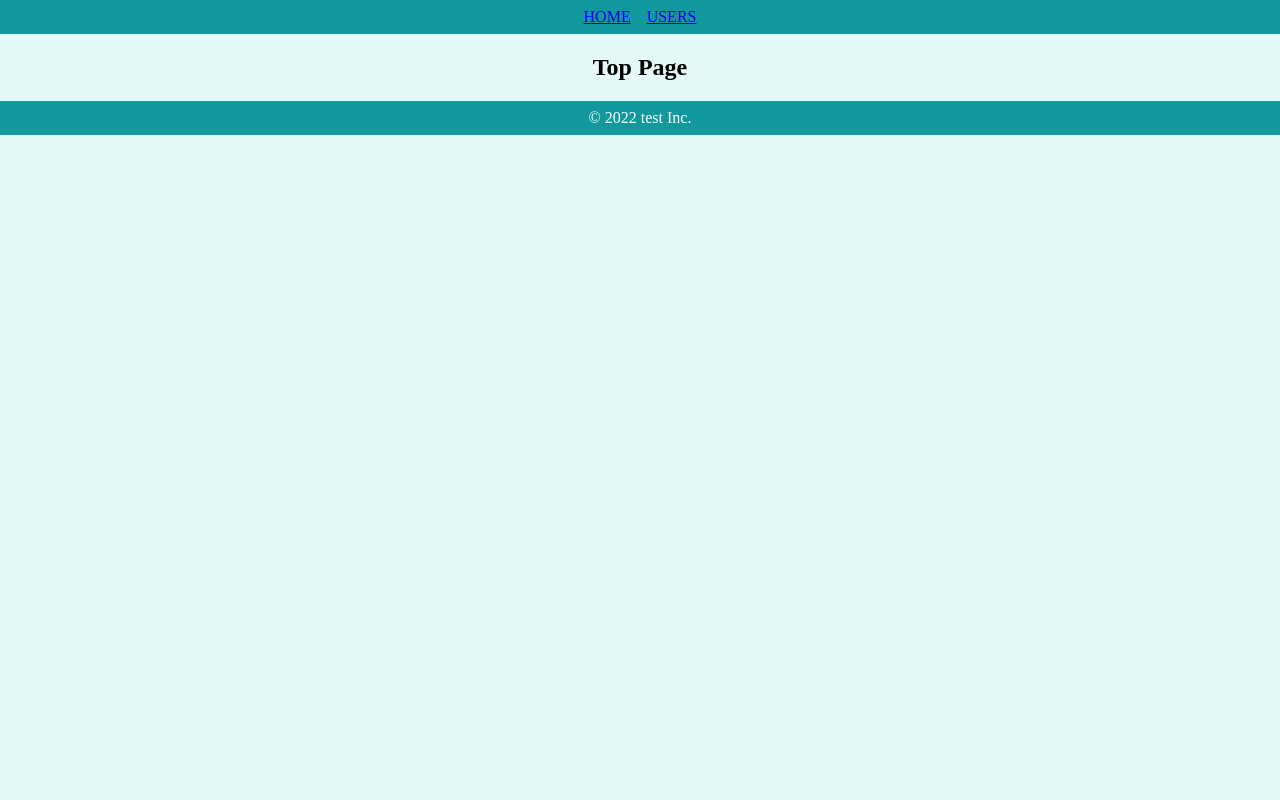
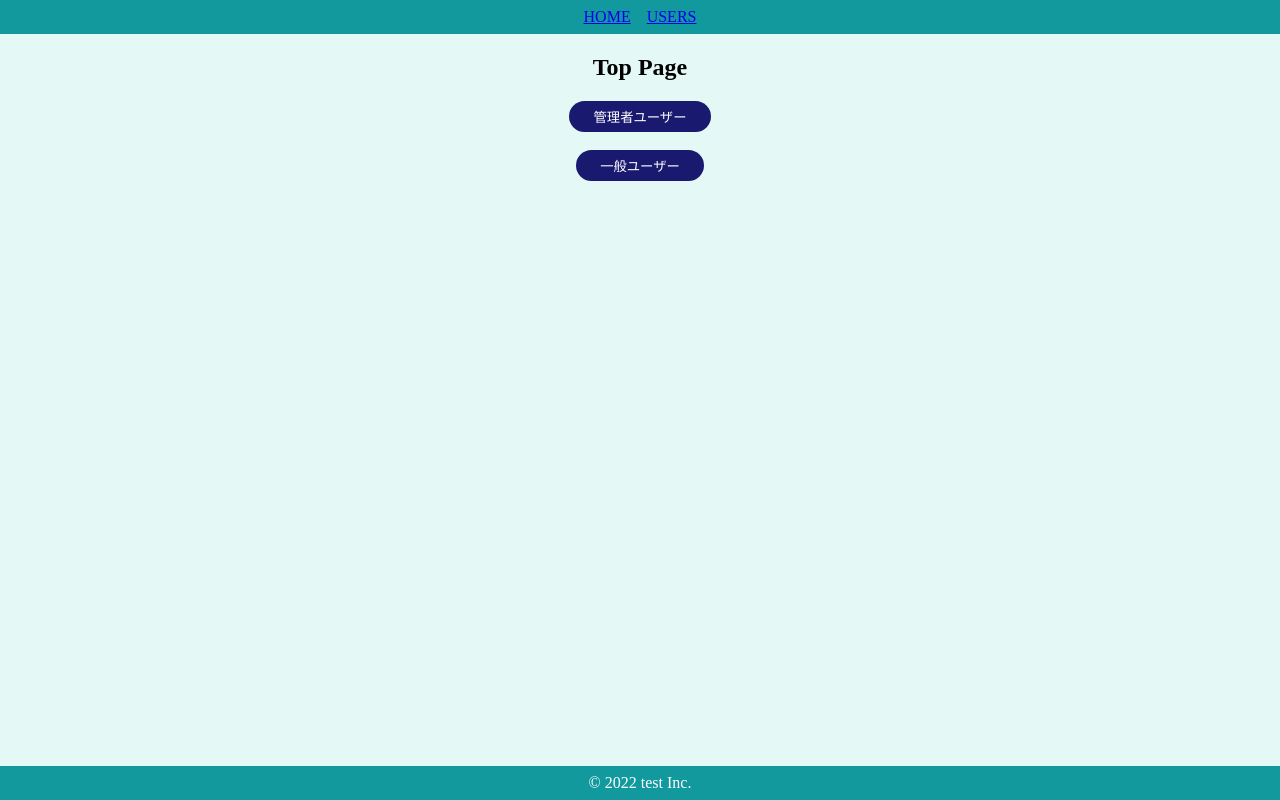
Before and after one commit to uda-gawa04/React_AtomicDesign, a React (Create React App) app: page / in a window 1280 px wide. Built offline with nearby package versions, Linux system fonts and the light colour scheme.

Commit message:
グローバルstateを使用しない書き方

```diff
--- a/src/components/atoms/button/SecondaryButton.jsx
+++ b/src/components/atoms/button/SecondaryButton.jsx
@@ -3,11 +3,11 @@
 
 // どんな言葉でもボタンとして生成できるようにする
 export const SecondaryButton = (props) => {
-  const { children } = props;
-  return <SButton>{children}</SButton>;
+  const { children, onClick } = props;
+  return <SButton onClick={onClick}>{children}</SButton>;
 };
 
 const SButton = styled(BaseButton)`
-  background-color: #ccc;
+  background-color: #191970;
   color: #fff;
 `;
--- a/src/components/atoms/layout/Footer.jsx
+++ b/src/components/atoms/layout/Footer.jsx
@@ -10,6 +10,6 @@
   text-align: center;
   padding: 8px 0;
   position: fixed;
-  bottom: o;
+  bottom: 0;
   width: 100%;
 `;
--- a/src/components/molecules/user/UserIconwithName.jsx
+++ b/src/components/molecules/user/UserIconwithName.jsx
@@ -1,12 +1,13 @@
 import styled from "styled-components";
 
 export const UserIconwithName = (props) => {
-  const { image, name } = props;
+  const { image, name, isAdmin } = props;
 
   return (
     <SContainer>
       <SImg height={160} width={205} src={image} alt={name} />
       <SName>{name}</SName>
+      {isAdmin && <SEdit>Edit</SEdit>}
     </SContainer>
   );
 };
@@ -25,3 +26,9 @@
   margin: 0;
   color: #40514e;
 `;
+
+const SEdit = styled.span`
+  text-decoration: underline;
+  color: #aaa;
+  cursor: pointer;
+`;
--- a/src/components/organism/user/UserCard.jsx
+++ b/src/components/organism/user/UserCard.jsx
@@ -3,10 +3,10 @@
 import { UserIconwithName } from "../../molecules/user/UserIconwithName";
 
 export const UserCard = (props) => {
-  const { user } = props;
+  const { user, isAdmin } = props;
   return (
     <Card>
-      <UserIconwithName image={user.image} name={user.name} />
+      <UserIconwithName image={user.image} name={user.name} isAdmin={isAdmin} />
       <SDl>
         <dt>mail</dt>
         <dd>{user.email}</dd>
--- a/src/components/pages/Top.jsx
+++ b/src/components/pages/Top.jsx
@@ -1,8 +1,22 @@
+import React from "react";
 import styled from "styled-components";
+import { useHistory } from "react-router-dom";
+import { SecondaryButton } from "../atoms/button/SecondaryButton";
+
 export const Top = () => {
+  const history = useHistory();
+  const onClickAdmin = () =>
+    history.push({ pathname: "/users", state: { isAdmin: true } });
+  const onClickGeneral = () =>
+    history.push({ pathname: "/users", state: { isAdmin: false } });
+
   return (
     <SContainer>
       <h2>Top Page</h2>
+      <SecondaryButton onClick={onClickAdmin}>管理者ユーザー</SecondaryButton>
+      <br />
+      <br />
+      <SecondaryButton onClick={onClickGeneral}>一般ユーザー</SecondaryButton>
     </SContainer>
   );
 };
--- a/src/components/pages/Users.jsx
+++ b/src/components/pages/Users.jsx
@@ -1,6 +1,7 @@
 import styled from "styled-components";
 import { SerchInput } from "../molecules/SerchInput";
 import { UserCard } from "../organism/user/UserCard";
+import { useLocation } from "react-router-dom";
 
 const users = [...Array(10).keys()].map((val) => {
   return {
@@ -17,13 +18,16 @@
 });
 
 export const Users = () => {
+  const { state } = useLocation();
+  const isAdmin = state ? state.isAdmin : false;
+
   return (
     <SContainer>
       <h2>ALL Users</h2>
       <SerchInput />
       <SUserArea>
-        {users.map((user) => (
-          <UserCard key={user.id} user={user} />
+        {users.map((obj) => (
+          <UserCard key={obj.id} user={obj} isAdmin={isAdmin} />
         ))}
       </SUserArea>
     </SContainer>
--- a/src/components/templates/DefaultLayout.jsx
+++ b/src/components/templates/DefaultLayout.jsx
@@ -7,7 +7,7 @@
     <>
       <Header />
       {children}
-      <Footer />{" "}
+      <Footer />
     </>
   );
 };
```
